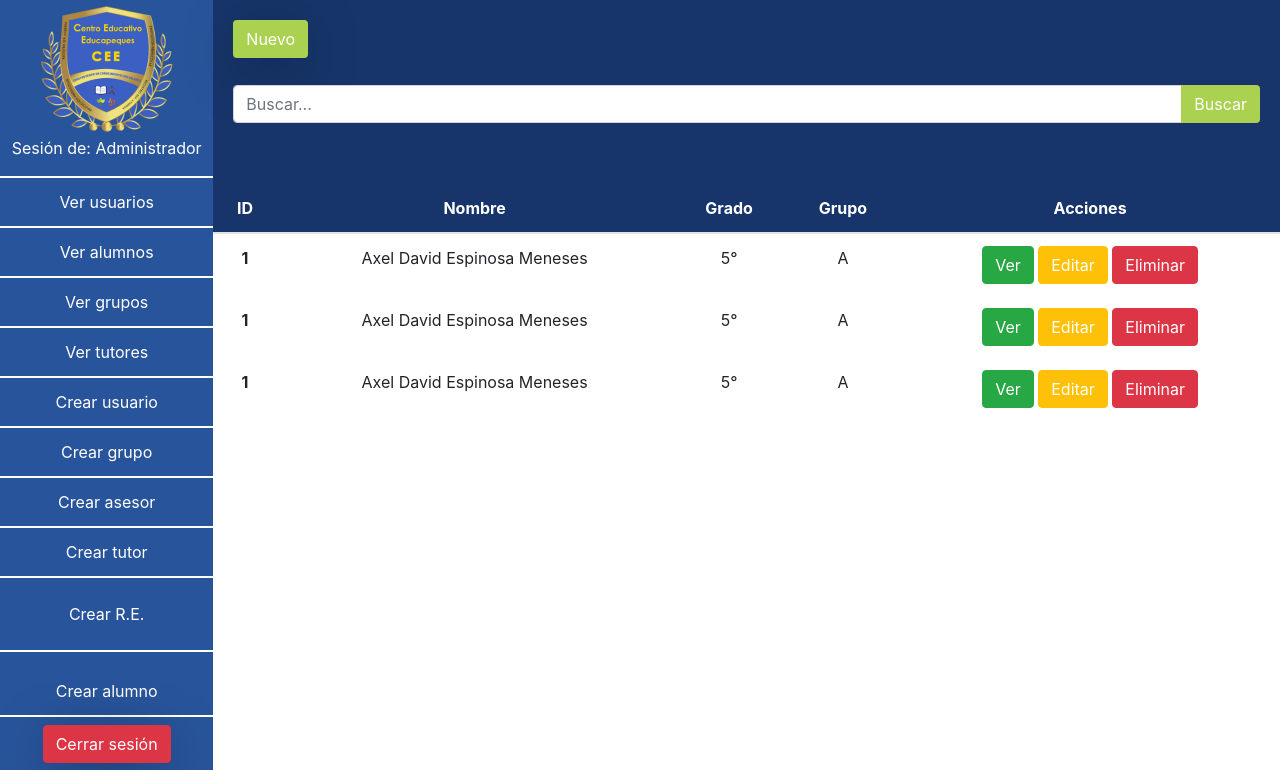
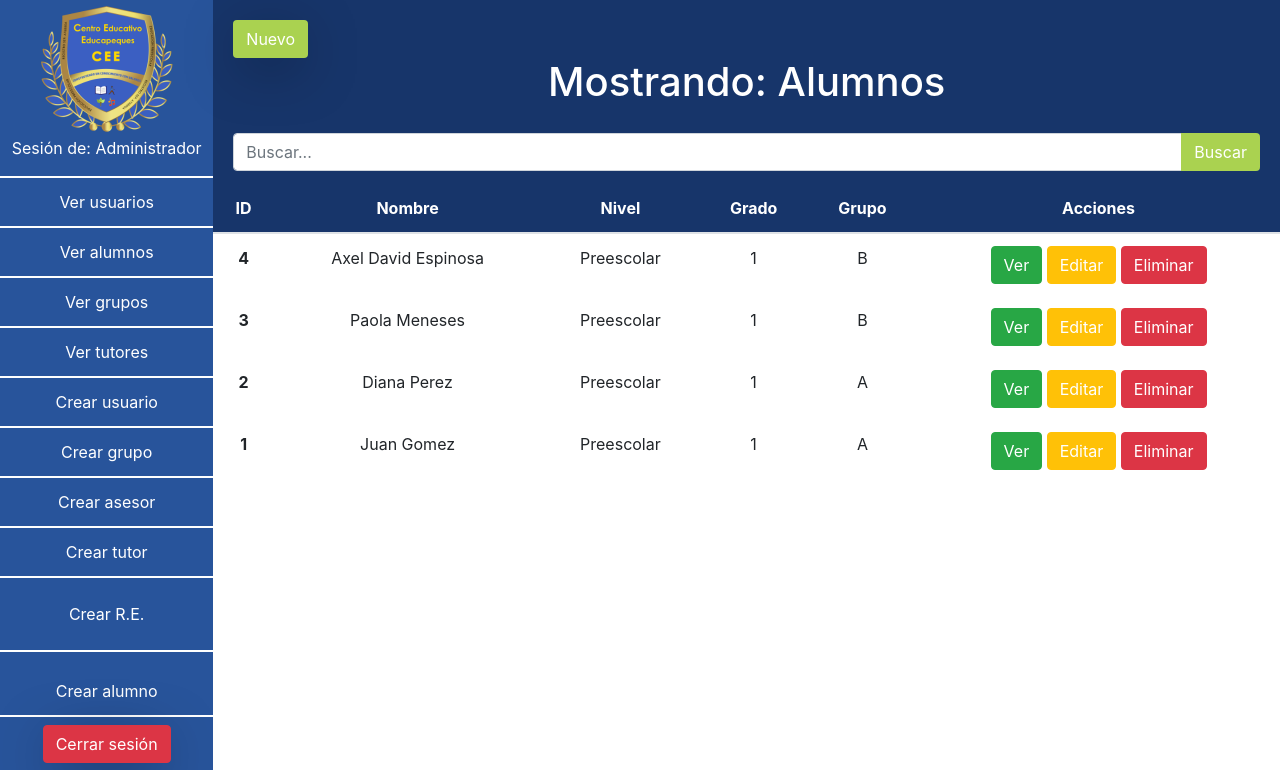
Before and after one commit to AxelDavid45/control-escolar, a PHP site: page /preescolar/ in a window 1280 px wide. Shown: the top 770 px of the page. Run offline with PHP 8.4, Linux system fonts and the light colour scheme; the visitor is signed in with stand-in values (Sample User, id 1); data comes from the database, SQL or seed files in the repository; both versions use the stored data as it was after the commit.

Commit message:
Modificacion del model alumno, vista y controller
Se modifico para poder tener una vista haciendo una consulta simple y
luego una mas compleja, falta la interactividad de los botones en la
vista de todos los alumnos.

```diff
--- a/controllers/alumnosController.php
+++ b/controllers/alumnosController.php
@@ -1,7 +1,10 @@
 <?php
+require_once "models/alumnosModel.php";
 class alumnosController
 {
     public function index() {
+        $todosAlumnos = new alumnosModel();
+        $alumnos = $todosAlumnos->getAll(false);
         require_once "views/alumnos/todos.php";
     }
 }
--- a/controllers/usuariosController.php
+++ b/controllers/usuariosController.php
@@ -6,6 +6,8 @@ class usuariosController
     //Muestra todos los registros
     public function index()
     {
+        //Creamos un objeto de usuarios para poder pasar a la vista
+        //el metodo de ver todos
         $usuarios = new usuariosModel();
         $todosUsuarios = $usuarios->getAll();
         require_once "views/usuarios/todos.php";
--- a/models/alumnosModel.php
+++ b/models/alumnosModel.php
@@ -1,4 +1,34 @@
 <?php
 class alumnosModel {
+    private $nombre, $apellido, $fechaNacimiento, $genero, $edad, $religion, $fechaIngreso;
+    private $colegiatura, $adicionales;
+    private $db;
+    public function __construct()
+    {
+        $this->db = database::conexion();
+    }
+
+    public function getAll($full = false) {
+        if($full) {
+            $sql = "SELECT a.*, g.nivel, g.grupo,g.grado, t.* FROM alumnos a".
+                    " INNER JOIN grupos_alumnos ga ON a.id = ga.id_alumno".
+                    " INNER JOIN grupos g ON g.id = ga.id_grupo".
+                    " INNER JOIN tutores_alumnos ta on a.id = ta.id_alumno".
+                    " INNER JOIN tutores t on ta.id_tutor = t.id";
+        } else {
+            $sql = "SELECT  a.id,a.nombre,a.apellido, g.nivel, g.grupo,g.grado FROM alumnos a".
+                    " INNER JOIN grupos_alumnos ga ON a.id = ga.id_alumno".
+                    " INNER JOIN grupos g ON g.id = ga.id_grupo".
+                    " ORDER BY id DESC";
+        }
+        $query = $this->db->query($sql);
+        $result = false;
+        if($query) {
+            $result = $query;
+            return $result;
+        }
+        return $result;
+    }
+
 
 }
--- a/views/alumnos/todos.php
+++ b/views/alumnos/todos.php
@@ -1,5 +1,6 @@
 <div class="CabeceraApp"> <!---- cabecera de la app --->
     <a href="" class="btn btn-verde redondeado sombra">Nuevo</a>
+    <h1 class="TituloNuevos m-0 p-0">Mostrando: Alumnos</h1>
     <?php require_once "views/layout/buscador.php" ?>
 </div> <!--- div que termina la cabecera app -->
 <div class="TablasApp">
@@ -8,48 +9,28 @@
         <tr>
             <th scope="col">ID</th>
             <th scope="col">Nombre</th>
+            <th scope="col">Nivel</th>
             <th scope="col">Grado</th>
             <th scope="col">Grupo</th>
             <th scope="col">Acciones</th>
         </tr>
         </thead>
         <tbody>
+
+        <?php while ($alumno = $alumnos->fetch_object()):  ?>
         <tr>
-            <th scope="row">1</th>
-            <td>Axel David Espinosa Meneses</td>
-            <td>5°
-            </td>
-            <td>A</td>
+            <th scope="row"><?=$alumno->id?></th>
+            <td><?=$alumno->nombre?> <?=$alumno->apellido?></td>
+            <td><?=$alumno->nivel?></td>
+            <td><?=$alumno->grado?></td>
+            <td><?=$alumno->grupo?></td>
             <td>
                 <a href="" class="btn btn-success text-white" role="button" aria-pressed="true">Ver</a>
                 <a href="" class="btn btn-warning text-white" role="button" aria-pressed="true">Editar</a>
                 <a href="" class="btn btn-danger text-white" role="button" aria-pressed="true">Eliminar</a>
             </td>
         </tr>
-        <tr>
-            <th scope="row">1</th>
-            <td>Axel David Espinosa Meneses</td>
-            <td>5°
-            </td>
-            <td>A</td>
-            <td>
-                <a href="" class="btn btn-success text-white" role="button" aria-pressed="true">Ver</a>
-                <a href="" class="btn btn-warning text-white" role="button" aria-pressed="true">Editar</a>
-                <a href="" class="btn btn-danger text-white" role="button" aria-pressed="true">Eliminar</a>
-            </td>
-        </tr>
-        <tr>
-            <th scope="row">1</th>
-            <td>Axel David Espinosa Meneses</td>
-            <td>5°
-            </td>
-            <td>A</td>
-            <td>
-                <a href="" class="btn btn-success text-white" role="button" aria-pressed="true">Ver</a>
-                <a href="" class="btn btn-warning text-white" role="button" aria-pressed="true">Editar</a>
-                <a href="" class="btn btn-danger text-white" role="button" aria-pressed="true">Eliminar</a>
-            </td>
-        </tr>
+        <?php endwhile;  ?>
         </tbody>
     </table>
 </div>
--- a/views/usuarios/todos.php
+++ b/views/usuarios/todos.php
@@ -1,6 +1,6 @@
 <div class="CabeceraApp"> <!---- cabecera de la app --->
     <a href="<?= base_url ?>usuarios/registro" class="btn btn-verde redondeado sombra">Nuevo</a>
-    <h1 class="TituloNuevos m-0 p-0">Todos los usuarios</h1>
+    <h1 class="TituloNuevos m-0 p-0">Mostrando: Usuarios</h1>
     <?php require_once "views/layout/buscador.php" ?>
 </div> <!--- div que termina la cabecera app -->
 <div class="TablasApp">
```
Also changed, not shown: database/schema.sql (+9 -0 lines).
